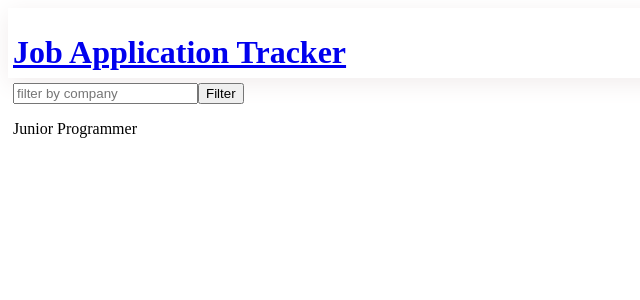
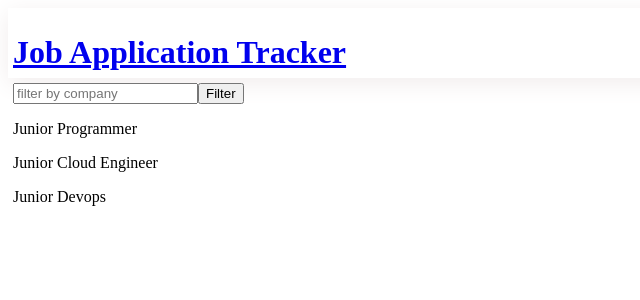
Before and after one commit to Jo53f/angular-jobApplicationTracker, an Angular app: page / in a window 1280 px wide. Shown: the top 300 px of the page, without its empty margins (0-640 px from the left). Built offline with nearby package versions, Linux system fonts and the light colour scheme.

Commit message:
2 extra default applications added

```diff
--- a/src/app/home/home.ts
+++ b/src/app/home/home.ts
@@ -13,7 +13,7 @@ export class Home {
   applicationsLoader: LoadApplications = inject(LoadApplications);
 
   constructor(){
-    this.jobApplicationList = this.applicationsLoader.load()
+    this.jobApplicationList = this.applicationsLoader.load();
     this.applicationsLoader.save(this.jobApplicationList);
   }
 }
--- a/src/app/load-applications.ts
+++ b/src/app/load-applications.ts
@@ -9,13 +9,33 @@ export class LoadApplications {
 
   jobApplications: JobApplicationInfo[] = [
         {
-          id: 1,
+          id: 0,
           job_title: "Junior Programmer",
-          date: new Date("02/03/2025"),
+          date: new Date("13/10/2025"),
           company: "exampleCompany",
           job_board: "linkedin",
           status: ApplicationStatus.Applied,
           coverLetter: true,
+          detailedApplicationStage: true,
+        },
+        {
+          id: 1,
+          job_title: "Junior Cloud Engineer",
+          date: new Date("14/10/2025"),
+          company: "secondCompany",
+          job_board: "indeed",
+          status: ApplicationStatus.Applied,
+          coverLetter: false,
+          detailedApplicationStage: true,
+        },
+        {
+          id: 2,
+          job_title: "Junior Devops",
+          date: new Date("14/10/2025"),
+          company: "thirdCompany",
+          job_board: "linkedin",
+          status: ApplicationStatus.Applied,
+          coverLetter: false,
           detailedApplicationStage: true,
         }
       ]
```
